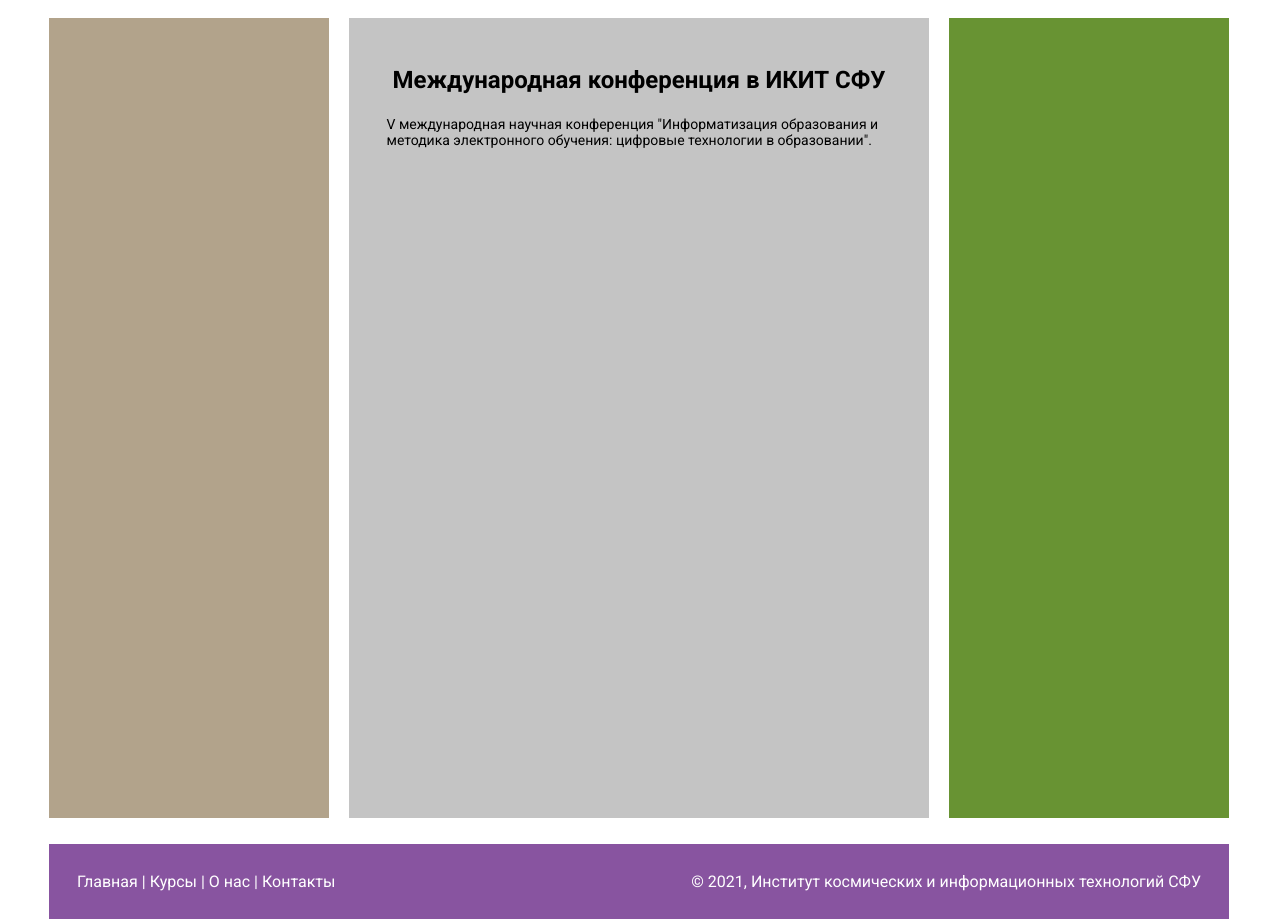
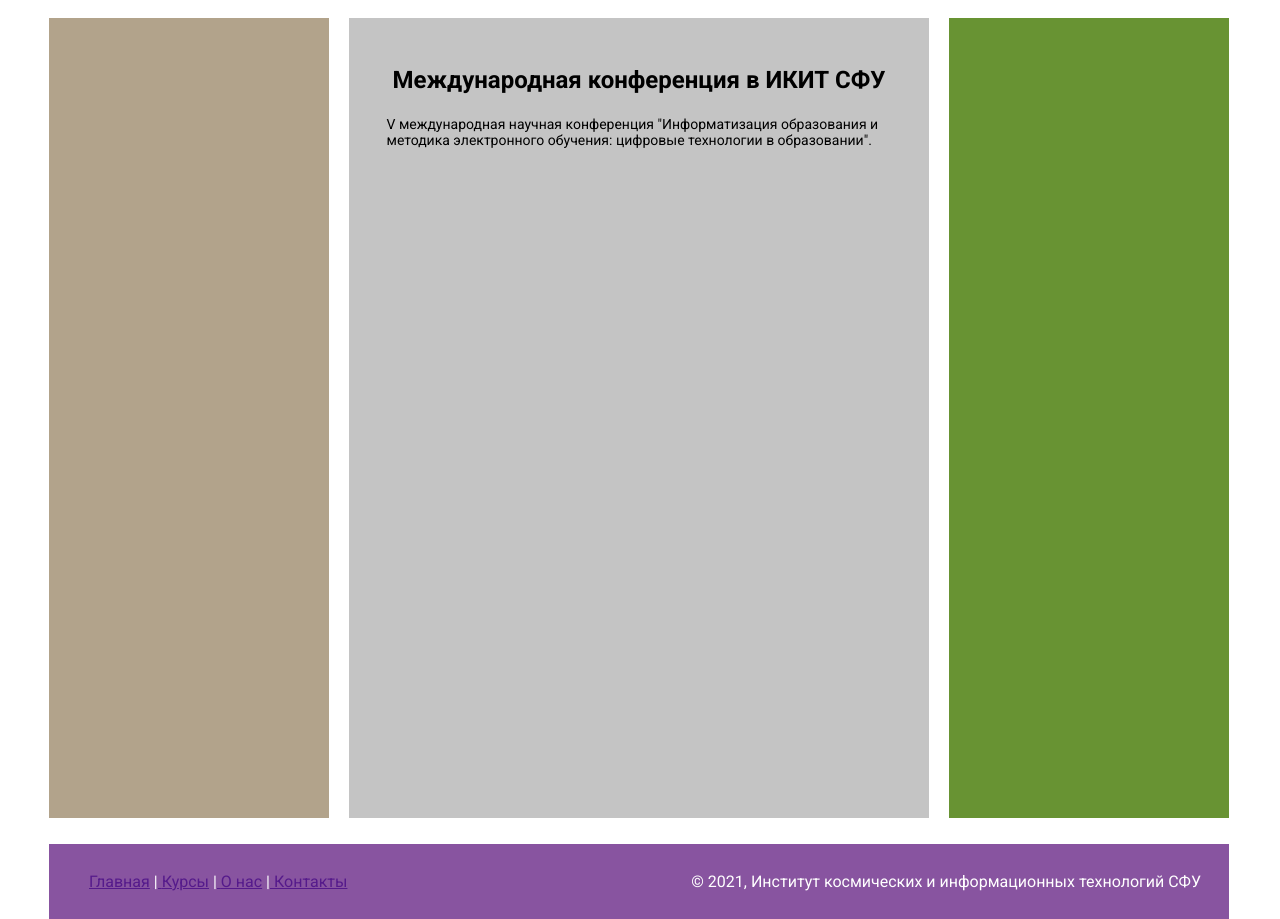
Before and after one commit to Ivan-Sukhanov/Frontend-App, a plain HTML site: page index.html in a window 1280 px wide. Shown: the part 102-1021 px from the top of the page. Drawn offline with Linux system fonts and the light colour scheme.

Commit message:
ul li
Список

```diff
--- a/CSS/style.css
+++ b/CSS/style.css
@@ -1,7 +1,12 @@
 body {
+    margin: 0;
+    padding: 0;
     background-color: white;
+    font-family: "Roboto", sans-serif;
+}
+
+.container {
     margin: 0 auto;
-    font-family: "Roboto", sans-serif;
     width: 1182px;
     max-width: 100%;
 }
@@ -78,11 +83,16 @@
     display: flex;
 }
 
+li {
+    display: inline;
+    color: #ffffff;
+    list-style-type: none;
+}
+
 .footer-text-left {
     line-height: 75px;
     margin: 0;
     color: #FFFFFF;
-    margin-left: 28px;
 }
 
 .footer-text-right {
--- a/index.html
+++ b/index.html
@@ -6,7 +6,14 @@
     <link rel="stylesheet" href="CSS/style.css">
     <link href="https://fonts.googleapis.com/css2?family=Roboto:wght@400;700&display=swap" rel="stylesheet">
 </head>
+<style>
+    cc:before {
+        content: " | ";
+        color: white;
+    }
+</style>
 <body>
+    <div class="container">
     <header class="header">
         <img class="image-png" src="img/logo.png" alt=""/>
         <p class="text-title">Суханов И.Д.</p>
@@ -22,9 +29,15 @@
         </div>
     </main>
     <footer class="footer">
-        <p class="footer-text-left">Главная | Курсы | О нас | Контакты</p>
+        <ul class="footer-text-left">
+            <li><a href="">Главная</a></li>
+            <li><a href=""><cc>Курсы</cc></a></li>
+            <li><a href=""><cc>О нас</cc></a></li>
+            <li><a href=""><cc>Контакты</cc></a></li>
+        </ul>
         <p class="footer-text-right">© 2021, Институт космических и информационных технологий СФУ</p>
     </footer>
+    </div>
 </body>
 <script src="JS/app.js"></script>
 </html>
```
